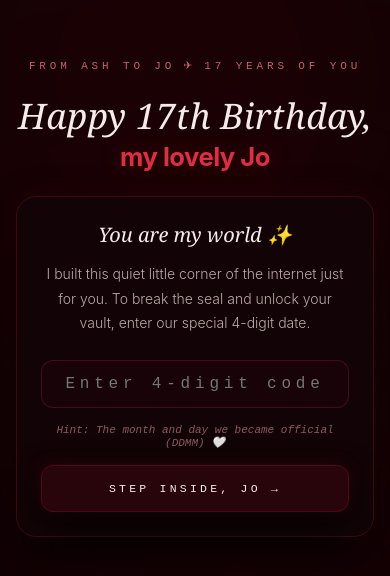
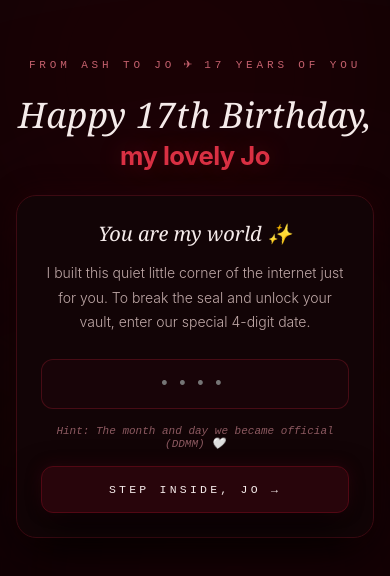
Before and after one commit to raisudesuu/jo-vault, a Next.js app: page / in a window 390 px wide. Shown: the part 106-682 px from the top of the page. Built offline with nearby package versions, Linux system fonts and the light colour scheme.

Commit message:
Fix mobile input placeholder overflow

```diff
--- a/app/page.tsx
+++ b/app/page.tsx
@@ -72,7 +72,7 @@ export default function Home() {
         padding: '2rem 1rem',
         textAlign: 'center',
         position: 'relative',
-        overflowX: 'hidden', // Prevents horizontal scroll on mobile
+        overflowX: 'hidden',
         fontFamily: '-apple-system, BlinkMacSystemFont, "Segoe UI", Roboto, Georgia, serif',
         width: '100%',
         boxSizing: 'border-box',
@@ -295,7 +295,7 @@ export default function Home() {
               <input
                 type="password"
                 maxLength={4}
-                placeholder="Enter 4-digit code"
+                placeholder="••••"
                 value={passcode}
                 onChange={(e) => {
                   setPasscode(e.target.value);
@@ -308,12 +308,12 @@ export default function Home() {
                   border: error ? '1px solid #d93043' : '1px solid rgba(140, 25, 41, 0.4)',
                   borderRadius: '12px',
                   color: '#f5ebea',
-                  fontSize: '16px',
+                  fontSize: '18px',
                   textAlign: 'center',
                   outline: 'none',
                   boxSizing: 'border-box',
                   fontFamily: 'monospace',
-                  letterSpacing: '0.3em',
+                  letterSpacing: '0.4em',
                 }}
               />
             </div>
```
